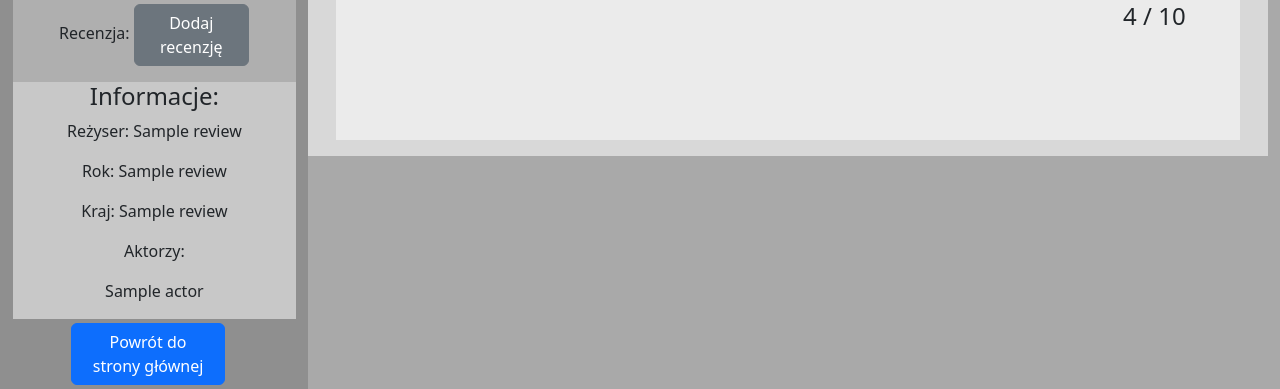
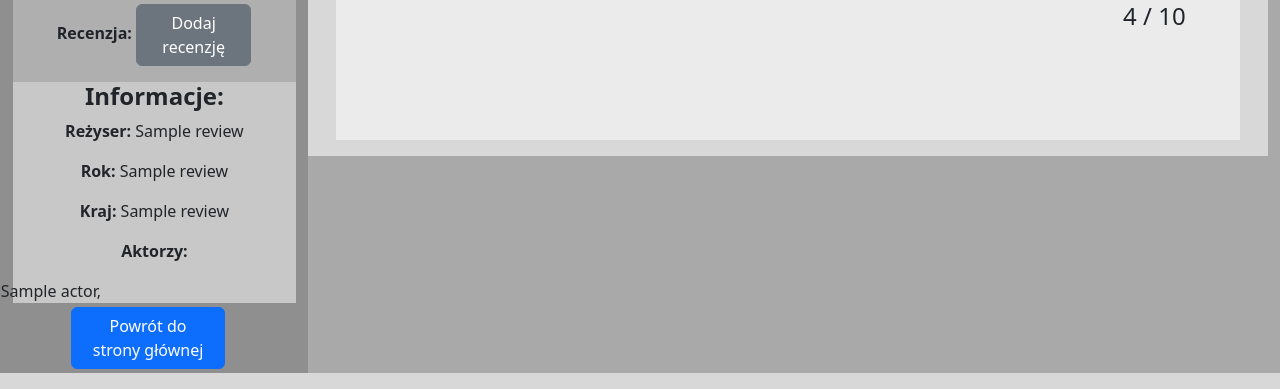
Before and after one commit to kubabartecki/Filmbaza, a Flask app: page /film_page in a window 1280 px wide. Shown: the part 452-841 px from the top of the page. Run offline with Flask 3, Linux system fonts and the light colour scheme; a database or web service that is not in the repository returns one stand-in record (values such as "Sample title"); some libraries are stand-ins or nearby versions.

Commit message:
fix: visula fixes in templates

```diff
--- a/app.py
+++ b/app.py
@@ -38,7 +38,7 @@ def default():
     """Main page of the website."""
     connection = psycopg2.connect(url)
     cursor = connection.cursor()
-    cursor.execute("SELECT film.ID_FILM, film.poster, film.title, film.director, film.year, film.description, STRING_AGG(country.name, ', ') countries, (SELECT AVG(review.stars) avg_grade FROM review WHERE review.film_id_film = film.id_film) FROM film_country JOIN film ON film.id_film = film_country.film_id_film JOIN country ON film_country.country_id_country = country.id_country GROUP BY film.id_film;")
+    cursor.execute("SELECT film.ID_FILM, film.poster, film.title, film.director, film.year, film.description, STRING_AGG(country.name, ', ') countries, (SELECT ROUND(AVG(review.stars), 1) avg_grade FROM review WHERE review.film_id_film = film.id_film) FROM film_country JOIN film ON film.id_film = film_country.film_id_film JOIN country ON film_country.country_id_country = country.id_country GROUP BY film.id_film;")
     films_records = cursor.fetchall()
     search_string = request.args.get("search_string")
     films = []
@@ -97,9 +97,9 @@ def home():
     search_string = request.args.get("search_string")
     catalog_id = request.args.get("catalog_id")
     if catalog_id == None or catalog_id == 'Wszystkie':
-        cursor.execute("SELECT film.ID_FILM, film.poster, film.title, film.director, film.year, film.description, STRING_AGG(country.name, ', ') countries, (SELECT AVG(review.stars) avg_grade FROM review WHERE review.film_id_film = film.id_film) FROM film_country JOIN film ON film.id_film = film_country.film_id_film JOIN country ON film_country.country_id_country = country.id_country GROUP BY film.id_film;")
+        cursor.execute("SELECT film.ID_FILM, film.poster, film.title, film.director, film.year, film.description, STRING_AGG(country.name, ', ') countries, (SELECT ROUND(AVG(review.stars), 1) avg_grade FROM review WHERE review.film_id_film = film.id_film) FROM film_country JOIN film ON film.id_film = film_country.film_id_film JOIN country ON film_country.country_id_country = country.id_country GROUP BY film.id_film;")
     else:
-        cursor.execute('SELECT film.ID_FILM, film.poster, film.title, film.director, film.year, film.description, STRING_AGG(country.name, %s) countries, (SELECT AVG(review.stars) avg_grade FROM review WHERE review.film_id_film = film.id_film) FROM film_country JOIN film ON film.id_film = film_country.film_id_film JOIN country ON film_country.country_id_country = country.id_country JOIN film_catalog ON film.ID_FILM=film_catalog.Film_ID_FILM WHERE film_catalog.Catalog_ID_CATALOG=%s GROUP BY film.id_film;', [', ', catalog_id])
+        cursor.execute('SELECT film.ID_FILM, film.poster, film.title, film.director, film.year, film.description, STRING_AGG(country.name, %s) countries, (SELECT ROUND(AVG(review.stars), 1) avg_grade FROM review WHERE review.film_id_film = film.id_film) FROM film_country JOIN film ON film.id_film = film_country.film_id_film JOIN country ON film_country.country_id_country = country.id_country JOIN film_catalog ON film.ID_FILM=film_catalog.Film_ID_FILM WHERE film_catalog.Catalog_ID_CATALOG=%s GROUP BY film.id_film;', [', ', catalog_id])
     films_records = cursor.fetchall()
     films = []
     for row in films_records:
@@ -139,7 +139,7 @@ def film_page():
     cursor.execute("SELECT * FROM film WHERE id_film = %s", [movie_id])
     film_id = cursor.fetchone()[0]
     cursor.execute(
-        "SELECT film.poster, film.title, film.director, film.year, film.description, STRING_AGG(country.name, ', ') countries, (SELECT AVG(review.stars) avg_grade FROM review WHERE review.film_id_film = film.id_film) FROM film_country JOIN film ON film.id_film = film_country.film_id_film JOIN country ON film_country.country_id_country = country.id_country WHERE film.id_film = %s GROUP BY film.id_film", [film_id])
+        "SELECT film.poster, film.title, film.director, film.year, film.description, STRING_AGG(country.name, ', ') countries, (SELECT ROUND(AVG(review.stars), 1) avg_grade FROM review WHERE review.film_id_film = film.id_film) FROM film_country JOIN film ON film.id_film = film_country.film_id_film JOIN country ON film_country.country_id_country = country.id_country WHERE film.id_film = %s GROUP BY film.id_film", [film_id])
     film_data = cursor.fetchone()
     cursor.execute(
         "SELECT u.username, r.description, r.stars FROM review r JOIN \"User\" u ON u.id_user = r.user_id_user WHERE r.film_id_film = %s;", [movie_id])
@@ -220,7 +220,7 @@ def add_catalog():
     message = request.args.get("message", default="", type=str)
     connection = psycopg2.connect(url)
     cursor = connection.cursor()
-    cursor.execute("SELECT film.ID_FILM, film.poster, film.title, film.director, film.year, film.description, STRING_AGG(country.name, ', ') countries, (SELECT AVG(review.stars) avg_grade FROM review WHERE review.film_id_film = film.id_film) FROM film_country JOIN film ON film.id_film = film_country.film_id_film JOIN country ON film_country.country_id_country = country.id_country GROUP BY film.id_film;")
+    cursor.execute("SELECT film.ID_FILM, film.poster, film.title, film.director, film.year, film.description, STRING_AGG(country.name, ', ') countries, (SELECT ROUND(AVG(review.stars), 1) avg_grade FROM review WHERE review.film_id_film = film.id_film) FROM film_country JOIN film ON film.id_film = film_country.film_id_film JOIN country ON film_country.country_id_country = country.id_country GROUP BY film.id_film;")
     films_records = cursor.fetchall()
     films = []
     for row in films_records:
--- a/templates/add_catalog.html
+++ b/templates/add_catalog.html
@@ -16,16 +16,16 @@
 
 <body style="background-color: lightgrey;">
   <form action="/add_catalog_form" method="post">
-    <div class="overflow-auto my-4" style="background-color: rgb(216, 216, 216); height: 50vh; max-width: 80vw; max-height: 80vh; margin-left: 10vw;">
+    <div class="overflow-auto my-4" style="background-color: rgb(216, 216, 216); height: 95vh; max-width: 80vw; margin-left: 10vw; margin-top: 20vh;">
 
-      <div class="mb-3 mt-3 text-center" style="width: 20vw; margin-left: 30vw; padding-top: 20vh;">
+      <div class="mb-3 mt-3 text-center" style="width: 21vw; margin-left: 30vw; padding-top: 20vh;">
 
         <h5>Nazwa</h5>
         <input type="text" class="form-control" name="name">
 
       </div>
 
-      <div class="mb-3 mt-3 text-center" style="width: 20vw; margin-left: 30vw;">
+      <div class="mb-3 mt-3 text-center" style="width: 21vw; margin-left: 30vw;">
           <select name="films" id="films" style="width: 21vw; height: 10vh;" multiple multiselect-search="true">
             {% for film in films %}
                 <option value={{film.id}}>{{film.title}}</option>
--- a/templates/film_page.html
+++ b/templates/film_page.html
@@ -35,7 +35,7 @@
           <form method="POST" action="/add_review_form">
             <div class="row" style="padding-top: 2vh;">
 
-              <p style="float: left; padding-right: 1vw;">Recenzja:
+              <p style="float: left; padding-right: 1vw;"><b>Recenzja:</b>
                 <button type="submit" class="btn btn-secondary" style="width: 9vw;" name="movie_id"
                   value="{{movie_id}}">Dodaj
                   recenzję</button>
@@ -49,25 +49,25 @@
         <div class="container; text-center" style="background-color: rgb(200, 200, 200); margin-left: 1vw;">
 
           <div class="row text-center">
-            <h4>Informacje:</h4>
+            <h4><b>Informacje:</b></h4>
           </div>
 
           <div class="row text-center">
-            <p>Reżyser: {{director}}</p>
+            <p><b>Reżyser: </b>{{director}}</p>
           </div>
 
           <div class="row text-center">
-            <p>Rok: {{year}}</p>
+            <p><b>Rok: </b>{{year}}</p>
           </div>
 
           <div class="row text-center">
-            <p>Kraj: {{country}}</p>
+            <p><b>Kraj: </b>{{country}}</p>
           </div>
 
           <div class="row text-center">
-            <p>Aktorzy: </p>
+            <p><b>Aktorzy: </b></p>
             {% for actor in actors %} <!--idk-->
-            <p>{{actor}}</p>
+            {{actor}},
             {% endfor %}
           </div>
         </div>
--- a/templates/unloggedd.html
+++ b/templates/unloggedd.html
@@ -53,7 +53,7 @@
                 <div class="mx-3 my-3" style="height: 26vh; background-color: rgb(235, 235, 235);">
 
                     <div class="mx-1 my-1" style="height: 25vh; width: 10vw; float: left;">
-                        <img src={{film.album}} width="150vw" height="185vh" title="album">
+                        <img src={{film.album}} width="190vw" height="235vh" title="album">
                     </div>
 
                     <div class="mx-1 my-1" style="height: 25vh; width: 55vw; float: left;">
@@ -64,7 +64,7 @@
 
                     <div class="mx-1 my-1 text-center" style="height: 25vh; width: 10vw; float: left;">
                         <h3 style="padding-top: 4vh;">OCENA</h3>
-                        <h4>{{film.avg_grade}} / 10</h4>
+                        <h4>{{'%0.1f' % film.avg_grade|float}} / 10</h4>
 
                         <form method="POST" action="/film_page">
                             <button type="submit" class="btn btn-secondary" value={{film.id}} name="film_butt">Strona
```
Also changed, not shown: templates/main_page.html (+5 -6 lines).
